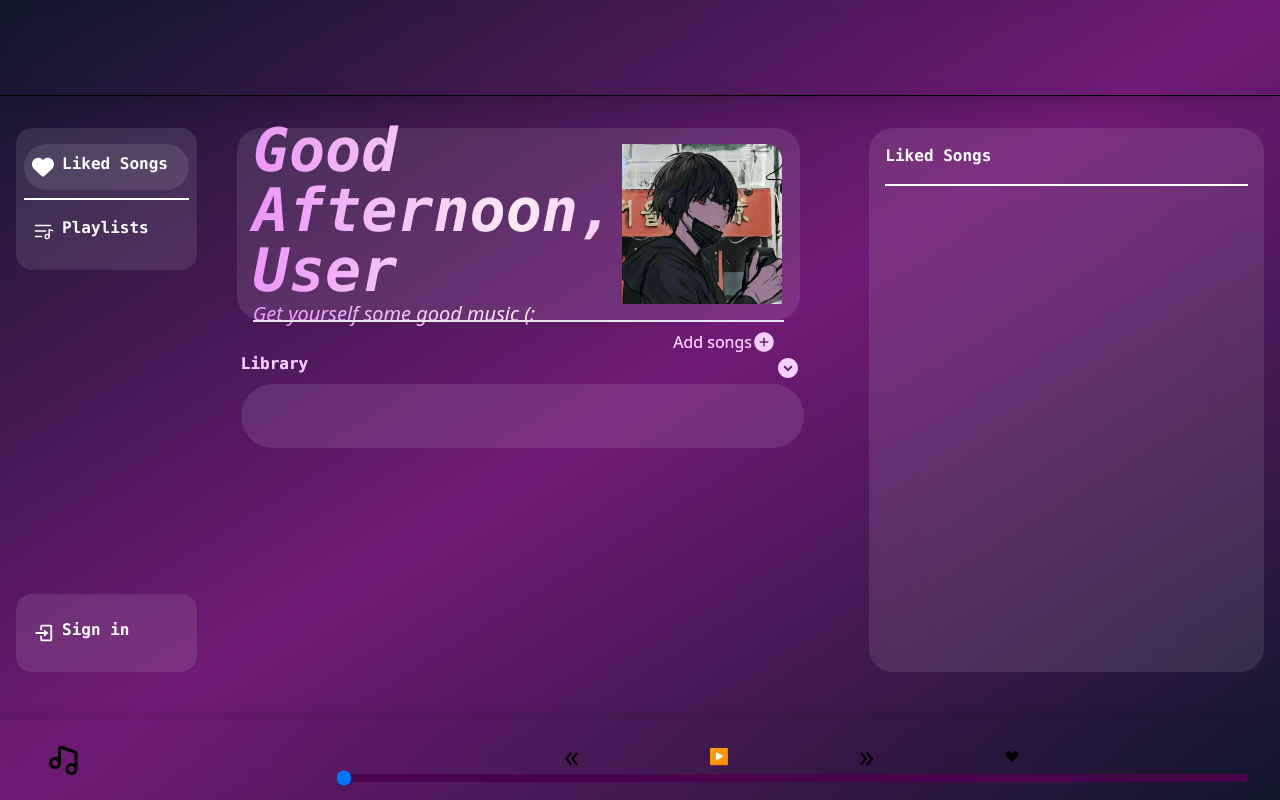
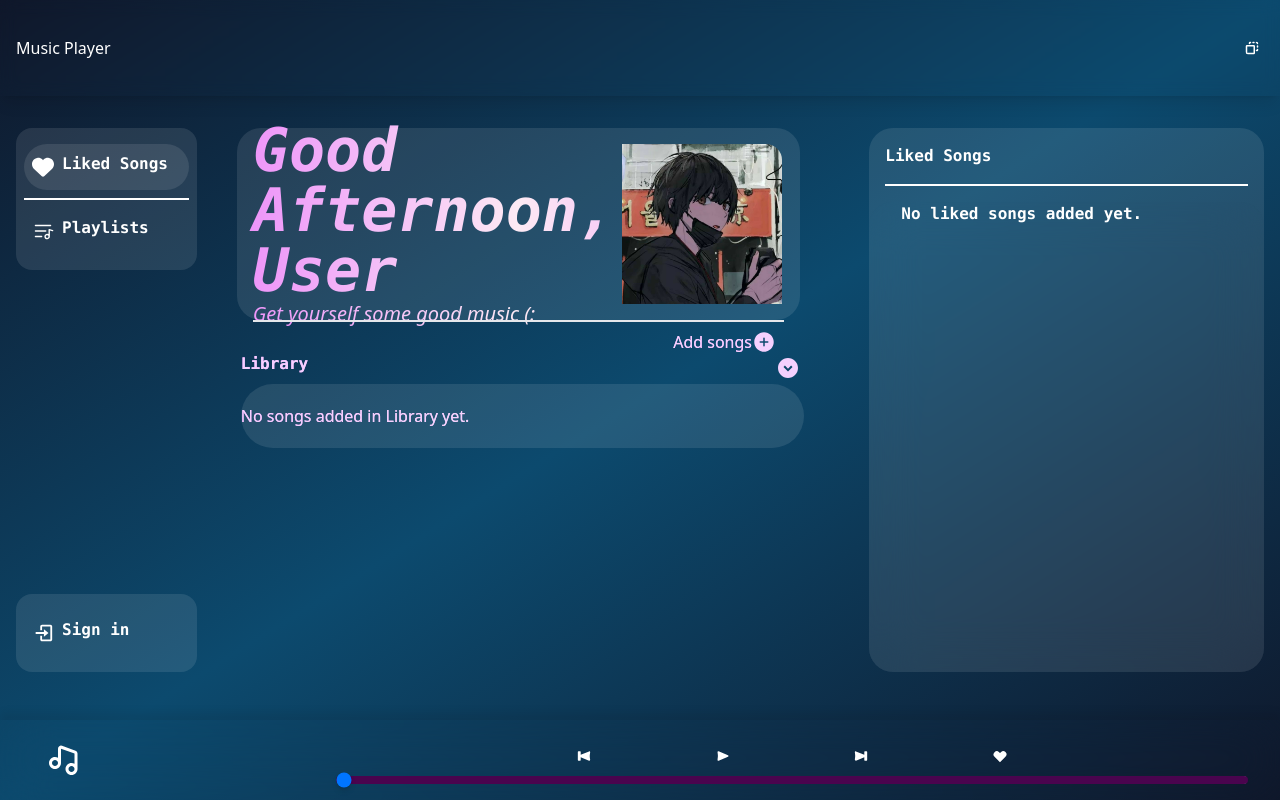
Before and after one commit to thecrusader25225/melody-flow, a React (Create React App) app: page / in a window 1280 px wide. Built offline with nearby package versions, Linux system fonts and the light colour scheme.

Commit message:
added different themes(button to change not made)

```diff
--- a/src/App.js
+++ b/src/App.js
@@ -1,8 +1,6 @@
-import { BrowserRouter, Route, Routes } from "react-router-dom";
 import Home from "./Home";
-import Library from "./Library";
 import { FaHeart } from "react-icons/fa6";
-import { PiPlaylist } from "react-icons/pi";
+import { PiPlaylist, PiSelectionBackgroundBold } from "react-icons/pi";
 import { BiLogIn } from "react-icons/bi";
 import { useState } from "react";
 
@@ -12,10 +10,16 @@ function App() {
   // console.log("liked: " + seeAll["Liked"]);
   return (
     <>
-      <div className="w-screen h-screen">
-        <div className="fixed top-0 left-0  border-b border-black h-24 w-full shadow-xl bg-transparent backdrop-blur z-10 overflow-hidden toggle-visibility"></div>
+      <div className="w-screen h-screen text-white">
+        {/* top nav bar */}
+        <div className="fixed flex justify-between items-center p-4 top-0 left-0 h-24 w-full shadow-lg bg-transparent backdrop-blur z-10 overflow-hidden toggle-visibility">
+          <p>Music Player</p>
+          <PiSelectionBackgroundBold className="checkmark" />
+        </div>
+
+        {/* left nav bar */}
         <div className="fixed flex flex-col justify-between top-0 left-0 h-full w-1/6 min-w-44 toggle-visibility pt-32 pb-32 p-4">
-          <span className="flex flex-col justify-center text-white bg-white bg-opacity-10 p-2 font-bold font-mono rounded-2xl">
+          <span className="flex flex-col justify-center  bg-white bg-opacity-10 p-2 font-bold font-mono rounded-2xl">
             <button
               className={`navButton ${
                 page === "Liked" ? "bg-white bg-opacity-10" : ""
@@ -36,7 +40,7 @@ function App() {
               <p>Playlists</p>
             </button>
           </span>
-          <span className="flex flex-col justify-center text-white bg-white bg-opacity-10 p-2 font-bold  font-mono rounded-2xl">
+          <span className="flex flex-col justify-center  bg-white bg-opacity-10 p-2 font-bold  font-mono rounded-2xl">
             <button className="navButton">
               <BiLogIn className="text-3xl pr-2" />
               <p>Sign in</p>
--- a/src/Home.js
+++ b/src/Home.js
@@ -1,31 +1,16 @@
 import { useRef, useState, useEffect } from "react";
 import userLogo from "./userLogo.jpg";
+import "./index.css";
 import Player from "./Player";
-import { CgAdd, CgClose, CgExpand, CgPlayList } from "react-icons/cg";
+import { CgClose, CgPlayList } from "react-icons/cg";
 import { TiTick } from "react-icons/ti";
-import { FaBackward } from "react-icons/fa";
+import { BiPlay } from "react-icons/bi";
 import {
-  BiAddToQueue,
-  BiArrowBack,
-  BiCollapse,
-  BiCollapseVertical,
-  BiExpand,
-  BiExpandVertical,
-  BiPlay,
-} from "react-icons/bi";
-import {
-  MdAddAPhoto,
   MdArrowBack,
-  MdArrowCircleDown,
   MdArrowCircleUp,
   MdExpandCircleDown,
 } from "react-icons/md";
-import { RiCollapseDiagonal2Fill } from "react-icons/ri";
-import { IoAddCircle, IoAddCircleOutline, IoCreate } from "react-icons/io5";
-import { GiPreviousButton, GiReturnArrow } from "react-icons/gi";
-import { BsBack, BsBackspace } from "react-icons/bs";
-import { FcPrevious } from "react-icons/fc";
-import { ImPrevious, ImPrevious2 } from "react-icons/im";
+import { IoAddCircle } from "react-icons/io5";
 
 export default function Home({ page }) {
   const [addedSongs, setAddedSongs] = useState([]);
@@ -49,6 +34,7 @@ export default function Home({ page }) {
     Playlist: true,
     Recent: false,
   });
+  const [themes, setThemes] = useState(1);
 
   const handleSongAdd = (song) => {
     const file = song.target.files[0];
@@ -119,6 +105,16 @@ export default function Home({ page }) {
             </button>
           </div>
         ))}
+        {likedSongs.length === 0 && type === "Liked" ? (
+          <p>No liked songs added yet.</p>
+        ) : (
+          ""
+        )}
+        {addedSongs.length === 0 && type === "Library" ? (
+          <p>No songs added in Library yet.</p>
+        ) : (
+          ""
+        )}
       </>
     );
   }
@@ -147,6 +143,7 @@ export default function Home({ page }) {
           />
         </div>
       ))}
+      {playlists.length === 0 ? <p>No playlists created yet.</p> : ""}
     </>
   );
 
@@ -161,8 +158,17 @@ export default function Home({ page }) {
   useEffect(() => {
     if (!isWriting) setPlaylistName("");
   }, [isWriting]);
+
   return (
-    <div className="w-full h-full flex flex-row bg-gradient-to-tl from-slate-900 via-fuchsia-900 to-slate-900 adjustible-padding overflow-y-auto pb-24">
+    <div
+      className={`w-full h-full flex flex-row ${
+        themes === 0
+          ? `bg-gradient-to-tl from-slate-900 via-fuchsia-900 to-slate-900`
+          : themes === 1
+          ? `bg-gradient-to-tl from-slate-900 via-sky-900 to-slate-900`
+          : `bg-black`
+      } adjustible-padding overflow-y-auto pb-24`}
+    >
       <div className="w-full h-full flex flex-col custom-text-color px-8 pt-8 z-0">
         <div className="w-full flex flex-col rounded-3xl px-4 h-1/3 bg-white bg-opacity-10 flex-shrink-0">
           <div className="flex justify-between items-center w-full h-full">
--- a/src/Player.js
+++ b/src/Player.js
@@ -1,6 +1,12 @@
 import { BiMusic, BiHeart } from "react-icons/bi";
 import { useState, useEffect } from "react";
 import { HiHeart } from "react-icons/hi";
+import {
+  GiNextButton,
+  GiPauseButton,
+  GiPlayButton,
+  GiPreviousButton,
+} from "react-icons/gi";
 
 export default function Player({
   songs,
@@ -111,18 +117,22 @@ export default function Player({
           </p>
         </span>
         <span className="flex flex-col w-3/4 items-center">
-          <div className="z-10 flex justify-between w-1/2">
+          <div className="z-10 flex justify-between w-1/2 p-2">
             <button className="text-3xl z-10" onClick={handlePrevious}>
-              «
+              <GiPreviousButton className="checkmark" />
             </button>
             <button className="playpause z-10" onClick={handlePlayPause}>
-              {isPlaying ? "||" : "▶"}
+              {isPlaying ? (
+                <GiPauseButton className="checkmark" />
+              ) : (
+                <GiPlayButton className="checkmark" />
+              )}
             </button>
             <button className="text-3xl z-10" onClick={handleNext}>
-              »
+              <GiNextButton className="checkmark" />
             </button>
             <button onClick={handleLikedSong}>
-              <HiHeart />
+              <HiHeart className="checkmark" />
             </button>
           </div>
           <input
--- a/src/index.css
+++ b/src/index.css
@@ -41,6 +41,7 @@
    }
 }
 
+
   /* Optional: Firefox custom scrollbar styles */
   * {
     scrollbar-width:none; /* Change the width as needed */
```
